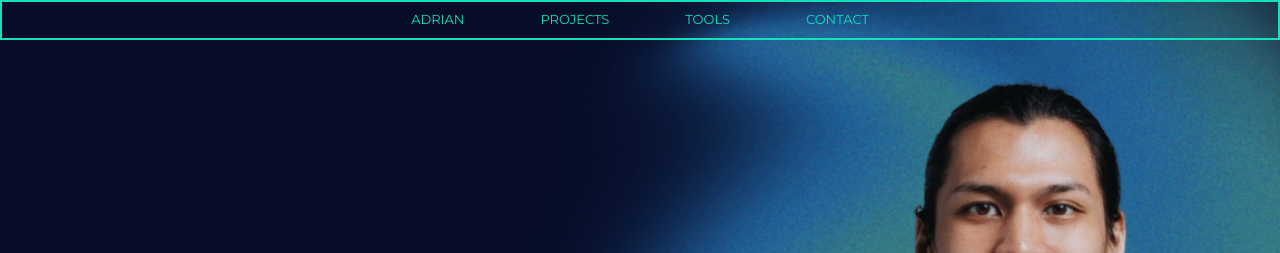
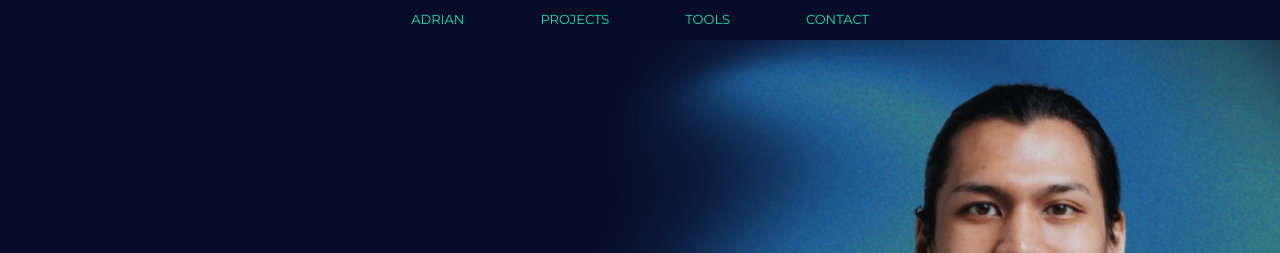
Before and after one commit to adriandeetaisong/capstone1, a plain HTML site: page index.html in a window 1280 px wide. Shown: the top 253 px of the page. Drawn offline with nearby package versions, Linux system fonts and the light colour scheme.

Commit message:
Added Revised Capstone1 with working navbar

```diff
--- a/index.css
+++ b/index.css
@@ -11,9 +11,9 @@ body, html {
 	overflow-x: hidden;
 }
 
-main {
+#landing {
 	background-image: url("./images/background-img-2.png");
-	height: 100vh;
+	height: calc(100vh - 40px);
 	background-color: #070d29;
 	background-repeat: no-repeat;
 	background-position: right top;
@@ -29,9 +29,9 @@ main {
 }
 
 nav {
-	border: 2px solid #12e1b9;
-	position: sticky;
-	z-index: 4;
+	border: 2px solid #070d29;
+	background-color: #070d29;
+	position: absolute;
 }
 
 .navbar-toggler-icon {
--- a/index.html
+++ b/index.html
@@ -20,7 +20,6 @@
 
 	</head>
 	<body>
-		<main class="container-fluid p-0">
 		<!-- Navbar -->
 		<nav class="navbar navbar-expand-lg navbar-light p-0">
 		  <button class="navbar-toggler ml-auto" type="button" data-toggle="collapse" data-target="#navbarNav" aria-controls="navbarNav" aria-expanded="false" aria-label="Toggle navigation">
@@ -29,7 +28,7 @@
 		  <div class="collapse navbar-collapse" id="navbarNav">
 		    <ul class="navbar-nav mx-auto">
 		      <li class="nav-item active ml-auto">
-				        <a class="nav-link" href="#">ADRIAN</a>
+		        <a class="nav-link" href="#landing">ADRIAN</a>
 		      </li>
 		      <li class="nav-item active ml-auto">
 		        <a class="nav-link" href="#projects">PROJECTS</a>
@@ -46,11 +45,7 @@
 		<!-- End of Navbar -->
 		<!-- Landing Section -->
 		<section id="landing" class="row">
-				<!-- <div id="background-1" class="col-12">
-					<img src="./images/background-img-1.png">
-				</div> -->
 			<div id="info" class="d-flex flex-column justify-content-center col-7">
-					<!-- <img class="d-flex justify-content-start align-items-start" src="./images/my-logo.png"> -->
 				<h1 class="text-white mb-0">ADRIAN</h1>
 				<h3 class="text-white mt-0">DEETAISONG</h3>
 				<h4>FULL-STACK WEB DEVELOPER</h4>
@@ -154,12 +149,6 @@
 			</div>
 		</section>
 		<!-- End of Contact Section -->
-		</main>
-
-		<footer>
-
-		</footer>
-
 
 		<!-- Bootstrap v4.6 Script Link -->
 		<script src="https://cdn.jsdelivr.net/npm/jquery@3.5.1/dist/jquery.slim.min.js" integrity="sha384-DfXdz2htPH0lsSSs5nCTpuj/zy4C+OGpamoFVy38MVBnE+IbbVYUew+OrCXaRkfj" crossorigin="anonymous"></script>
```
Lines whose indentation alone changed are shown as unchanged.
